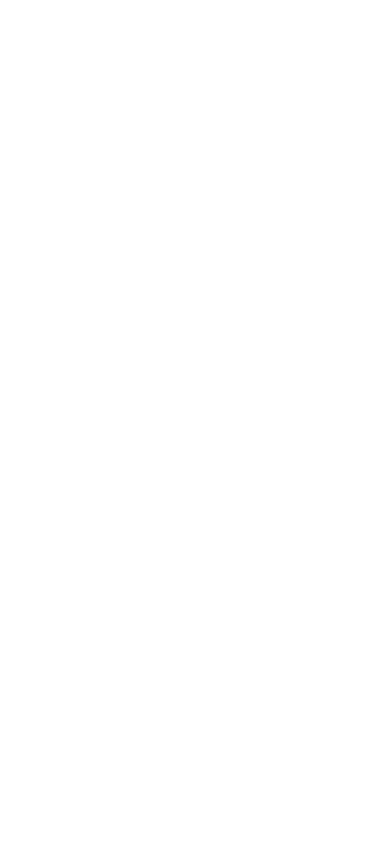
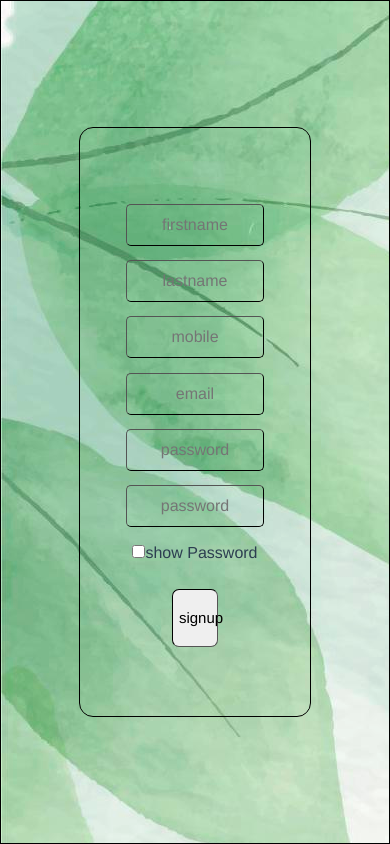
Before and after one commit to sadityaa73/UserLoginFrontEnd, a Vue app: page /signup in a window 390 px wide. Built offline with nearby package versions, Linux system fonts and the light colour scheme.

Commit message:
signup UI completed

```diff
--- a/src/components/login/login.vue
+++ b/src/components/login/login.vue
@@ -7,7 +7,7 @@
       <div class="success" v-if="yes">
         <div class="successLogo">
           <img src="../../assets/success.png" alt="success" class="logo" />
-          <p class="successText">login</p>
+          <p class="successText">login successfull!!</p>
         </div>
       </div>
       <div class="inputContainer">
@@ -26,7 +26,7 @@
         <button class="login" @click="login">login</button>
       </div>
       <div class="resetbuttonContainer">
-        <span class="signup">signup</span
+        <span class="signup" @click="signup">signup</span
         ><span class="forget">forget password</span>
       </div>
     </div>
@@ -37,7 +37,7 @@
       <div class="success" v-if="yes">
         <div class="successLogo">
           <img src="../../assets/success.png" alt="success" class="logo" />
-          <p class="successText">login</p>
+          <p class="successText">login successfull!!</p>
         </div>
       </div>
       <div class="inputContainer">
@@ -56,7 +56,7 @@
         <button class="login" @click="login">login</button>
       </div>
       <div class="resetbuttonContainer">
-        <span class="signup">signup</span
+        <span class="signup" @click="signup">signup</span
         ><span class="forget">forget password</span>
       </div>
     </div>
@@ -73,6 +73,11 @@
     };
   },
   methods: {
+    signup() {
+      this.$router.push({
+        path: "/signup",
+      });
+    },
     show() {
       var password = document.getElementById("password");
       if (password.type === "password") {
--- a/src/components/signup/signup.vue
+++ b/src/components/signup/signup.vue
@@ -1,14 +1,317 @@
 <template>
-  <div></div>
+  <div class="mainContainer">
+    <div class="innerContainer">
+      <div class="loading" v-if="loading">
+        <b-spinner variant="success"></b-spinner>
+      </div>
+      <div class="success" v-if="yes">
+        <div class="successLogo">
+          <img src="../../assets/success.png" alt="success" class="logo" />
+          <p class="successText">signup successfully!!</p>
+        </div>
+      </div>
+      <div class="inputContainer">
+        <input type="text" placeholder="firstname" class="userInput" />
+        <input type="text" placeholder="lastname" class="userInput" />
+        <input type="text" placeholder="mobile" class="userInput" />
+        <input type="text" placeholder="email" class="userInput" />
+        <input type="text" placeholder="password" class="userInput" />
+        <input
+          type="password"
+          placeholder="re-enter password"
+          id="password"
+          class="userInput"
+        />
+        <span class="checkbox"
+          ><input type="checkbox" @click="show" />show Password</span
+        >
+      </div>
+      <div class="buttonContainer">
+        <button class="login" @click="login">signup</button>
+      </div>
+    </div>
+    <div class="MobileInnerContainer">
+      <div class="loading" v-if="loading">
+        <b-spinner variant="success"></b-spinner>
+      </div>
+      <div class="success" v-if="yes">
+        <div class="successLogo">
+          <img src="../../assets/success.png" alt="success" class="logo" />
+          <p class="successText">signup successfull!!</p>
+        </div>
+      </div>
+      <div class="inputContainer">
+        <input type="text" placeholder="firstname" class="userInput" />
+        <input type="text" placeholder="lastname" class="userInput" />
+        <input type="text" placeholder="mobile" class="userInput" />
+        <input type="text" placeholder="email" class="userInput" />
+        <input type="text" placeholder="password" class="userInput" />
+        <input
+          type="password"
+          placeholder="password"
+          id="password"
+          class="userInput"
+        />
+        <span class="checkbox"
+          ><input type="checkbox" @click="show" />show Password</span
+        >
+      </div>
+      <div class="buttonContainer">
+        <button class="login" @click="login">signup</button>
+      </div>
+    </div>
+  </div>
 </template>
 <script>
 export default {
   name: "signup",
   components: {},
   data() {
-    return {};
+    return {
+      yes: false,
+      loading: false,
+    };
   },
-  methods: {},
+  methods: {
+    show() {
+      var password = document.getElementById("password");
+      if (password.type === "password") {
+        password.type = "text";
+      } else {
+        password.type = "password";
+      }
+    },
+    login() {
+      this.loading = true;
+      setTimeout(() => {
+        this.loading = !true;
+        this.yes = true;
+        setTimeout(() => {
+          this.yes = !true;
+        }, 1500);
+      }, 2000);
+    },
+  },
 };
 </script>
-<style scoped></style>
+<style scoped>
+.mainContainer {
+  border: 1px solid black;
+  display: flex;
+  justify-content: center;
+  align-items: center;
+  width: 100%;
+  height: 100vh;
+  background-image: url("../../assets/backgroundImage.jpg");
+}
+.loading {
+  position: absolute;
+  background-color: #332f2fc4;
+  width: inherit;
+  height: inherit;
+  display: flex;
+  justify-content: center;
+  align-items: center;
+  border-radius: 16px;
+}
+
+.spinner-border {
+  --bs-spinner-width: 4rem;
+  --bs-spinner-height: 4rem;
+  --bs-spinner-vertical-align: 39.875em;
+  --bs-spinner-border-width: 0.25em;
+  --bs-spinner-animation-speed: 0.75s;
+  --bs-spinner-animation-name: spinner-border;
+  border: var(--bs-spinner-border-width) solid currentcolor;
+  border-right-color: rebeccapurple;
+  border-left-color: red;
+  border-top-color: green;
+  border-bottom-color: yellow;
+}
+.success {
+  display: flex;
+  border: 1px solid black;
+  width: 32%;
+  height: 39%;
+  position: absolute;
+  border-radius: 27px;
+  z-index: 1;
+  background-color: #030303c9;
+  animation-name: successLogo;
+  animation-duration: 2s;
+}
+.successLogo {
+  display: flex;
+  flex-direction: column;
+  justify-content: center;
+  align-items: center;
+}
+.logo {
+  width: 25%;
+}
+.successText {
+  color: white;
+  font-size: 32px;
+  font-family: helevetica;
+}
+@keyframes successLogo {
+  0% {
+    left: 34%;
+    bottom: 0%;
+  }
+  50% {
+    left: 34%;
+    bottom: 29.2%;
+  }
+  55% {
+    left: 34%;
+    bottom: 29.2%;
+  }
+  60% {
+    left: 34%;
+    bottom: 29.2%;
+  }
+  100% {
+    left: 34%;
+    bottom: 0%;
+  }
+}
+.innerContainer {
+  display: flex;
+  border: 1px solid black;
+  border-radius: 14px;
+  width: 40%;
+  height: 70%;
+  flex-direction: column;
+  justify-content: center;
+  align-items: center;
+}
+.MobileInnerContainer {
+  display: none;
+  border: 1px solid black;
+  border-radius: 14px;
+  width: 40%;
+  height: 70%;
+  flex-direction: column;
+  justify-content: center;
+  align-items: center;
+}
+.innerContainer:hover {
+  border: none;
+  box-shadow: 0px 0px 64px 17px #418058;
+}
+.inputContainer {
+  width: 60%;
+  height: 64%;
+  display: flex;
+  flex-direction: column;
+  justify-content: space-around;
+  margin-bottom: 16px;
+  overflow-x: auto;
+}
+.userInput {
+  height: 42px;
+  border-radius: 5px;
+  border: 1px outset black;
+  text-align: center;
+  background-color: transparent;
+}
+.userInput:hover {
+  border: none;
+  box-shadow: 0px 0px 64px 17px #418058;
+}
+
+.buttonContainer {
+  width: 50%;
+  height: 10%;
+  display: flex;
+  justify-content: center;
+}
+.resetbuttonContainer {
+  margin-top: 16px;
+  width: 50%;
+  height: 10%;
+  display: flex;
+  justify-content: space-between;
+}
+.login {
+  width: 40%;
+  border-radius: 7px;
+  border: 1px inset black;
+  font-family: helvetica;
+  font-size: 15px;
+}
+.login:hover {
+  width: 45%;
+  transition: width 0.4s;
+  border: none;
+  box-shadow: 0px 0px 64px 17px #418058;
+}
+.login:active {
+  width: 48%;
+  transition: width 0.2s;
+  border: none;
+  color: white;
+  background-color: green;
+  box-shadow: 0px 0px 64px 17px #418058;
+}
+.signup {
+  font-size: 17px;
+}
+.signup:active {
+  color: blue;
+  text-shadow: 0px 0px 17px;
+}
+.forget:active {
+  color: blue;
+  text-shadow: 0px 0px 17px;
+}
+@media (max-width: 848px) {
+  .innerContainer {
+    display: none;
+    border: 1px solid black;
+    border-radius: 14px;
+    width: 40%;
+    height: 50%;
+    flex-direction: column;
+    justify-content: center;
+    align-items: center;
+  }
+  .MobileInnerContainer {
+    display: flex;
+    border: 1px solid black;
+    border-radius: 14px;
+    width: 60%;
+    height: 70%;
+    flex-direction: column;
+    justify-content: center;
+    align-items: center;
+  }
+  .MobileInnerContainer:hover {
+    border: none;
+    box-shadow: 0px 0px 64px 17px #418058;
+  }
+}
+@media (max-width: 571px) {
+  .resetbuttonContainer {
+    margin-top: 16px;
+    width: 50%;
+    height: 10%;
+    display: flex;
+    justify-content: space-between;
+    flex-direction: column;
+  }
+}
+@media (max-width: 400px) {
+  .MobileInnerContainer[data-v-dd7a443a] {
+    display: flex;
+    border: 1px solid black;
+    border-radius: 14px;
+    width: 85%;
+    height: 50%;
+    flex-direction: column;
+    justify-content: center;
+    align-items: center;
+  }
+}
+</style>
--- a/src/router/index.js
+++ b/src/router/index.js
@@ -1,6 +1,7 @@
 import Vue from 'vue'
 import VueRouter from 'vue-router'
 import mainComponent from "../views/mainComponent"
+import signup from "../components/signup/signup"
 
 Vue.use(VueRouter)
 
@@ -8,6 +9,10 @@
     path: "/",
     name: "mainComponent",
     component: mainComponent
+}, {
+    path: "/signup",
+    name: "signup",
+    component: signup
 }]
 
 const router = new VueRouter({
```
